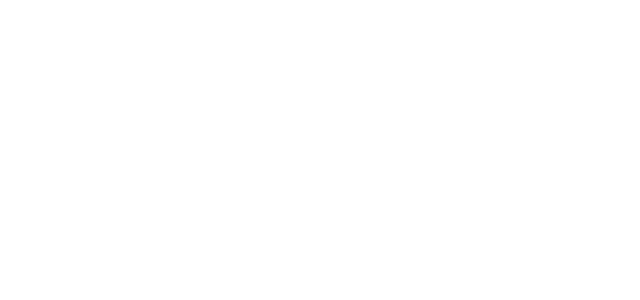
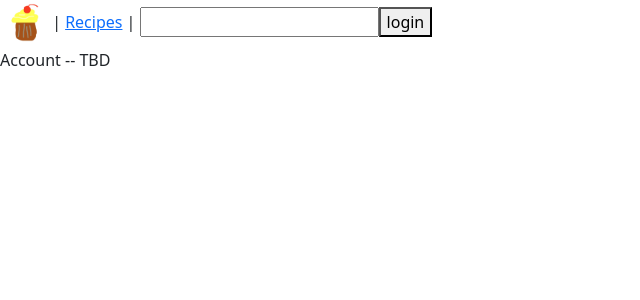
Before and after one commit to reddenx/recipejournal, a Vue app in the folder src/recipe-journal-client/: page /account in a window 1280 px wide. Shown: the top 300 px of the page, without its empty margins (0-640 px from the left). Built offline with nearby package versions, Linux system fonts and the light colour scheme; no server answers.

Commit message:
navbar, stubbed out remaining views

```diff
--- a/src/recipe-journal-client/src/App.vue
+++ b/src/recipe-journal-client/src/App.vue
@@ -1,8 +1,23 @@
 <template>
-  <div id="app">
-    <router-view/>
-  </div>
+    <div id="app">
+        <navigation-bar />
+        <router-view />
+    </div>
 </template>
+
+<script>
+import NavigationBar from "./components/NavigationBar.vue";
+
+export default {
+    components: { NavigationBar },
+    data: () => ({
+        test: "hi",
+    }),
+};
+</script>
 
 <style>
 </style>
+
+<style>
+</style>
--- a/src/recipe-journal-client/src/components/LoginComponent.vue
+++ b/src/recipe-journal-client/src/components/LoginComponent.vue
@@ -1,13 +1,19 @@
 <template>
-  <div>
-    <div v-if="!user">
-      <input type="text" v-model="username" :disabled="busy" /><button type="button" @click="login" :disabled="busy">
+    <div class="login-container">
+        <div v-if="!user" class="loggedout-container">
+            <input type="text" v-model="username" :disabled="busy" /><button
+                type="button"
+                @click="login"
+                :disabled="busy"
+            >
                 login
             </button>
         </div>
-    <div v-if="user">
-      {{ user.username }}
-      <button type="button" @click="logout" :disabled="busy" >logout</button>
+        <div v-if="user" class="loggedin-container">
+            <router-link to="account">{{ user.username }}</router-link>
+            <button type="button" @click="logout" :disabled="busy">
+                logout
+            </button>
         </div>
     </div>
 </template>
@@ -27,6 +33,8 @@
     async mounted() {
         this.busy = true;
         this.user = await userApi.getLoggedInUser();
+        if(this.user)
+            this.$emit('login', this.user.username);
         this.busy = false;
     },
     methods: {
@@ -35,19 +43,30 @@
             let success = await userApi.login(this.username);
             if (success) {
                 this.user = await userApi.getLoggedInUser();
+                this.$emit('login', this.user.username);
             }
             this.busy = false;
         },
         async logout() {
-      this.busy = true
+            this.busy = true;
             let success = await userApi.logout();
             this.user = null;
             this.username = "";
+            this.$emit('logout');
             this.busy = false;
-    }
+        },
     },
 };
 </script>
 
-<style>
+<style scoped>
+.login-container {
+    display: inline-block;
+}
+.loggedout-container {
+    display: inline-block;
+}
+.loggedin-container {
+    display: inline-block;
+}
 </style>
--- /dev/null
+++ b/src/recipe-journal-client/src/components/NavigationBar.vue
@@ -0,0 +1,40 @@
+<template>
+    <div>
+        <router-link to="/">
+            <img alt="Vue logo" src="../assets/logo.png" class="hero-logo-img" />
+        </router-link>
+        | <router-link to="/cook">Recipes</router-link> |
+        <template v-if="isLoggedIn">
+            <router-link to="/journal">Journal</router-link> |
+            <router-link to="/goals">Goals</router-link> |
+            <router-link to="/groceries">Groceries</router-link> |
+        </template>
+        <login-component @login="handleLogin" @logout="handleLogout" />
+    </div>
+</template>
+
+<script>
+import LoginComponent from "../components/LoginComponent.vue";
+
+export default {
+    components: { LoginComponent },
+    data: () => ({
+        isLoggedIn: false,
+    }),
+    methods: {
+        handleLogin(username) {
+            this.isLoggedIn = true;
+        },
+        handleLogout() {
+            this.isLoggedIn = false;
+        },
+    },
+};
+</script>
+
+<style local>
+.hero-logo-img {
+    width: 3em;
+    height: 3em;
+}
+</style>
--- /dev/null
+++ b/src/recipe-journal-client/src/views/AccountPage.vue
@@ -0,0 +1,15 @@
+<template>
+  <div>
+    Account -- TBD
+  </div>
+</template>
+
+<script>
+export default {
+
+}
+</script>
+
+<style>
+
+</style>
--- /dev/null
+++ b/src/recipe-journal-client/src/views/GoalsPage.vue
@@ -0,0 +1,15 @@
+<template>
+  <div>
+    Goals -- WIP
+  </div>
+</template>
+
+<script>
+export default {
+
+}
+</script>
+
+<style>
+
+</style>
--- a/src/recipe-journal-client/src/views/HomePage.vue
+++ b/src/recipe-journal-client/src/views/HomePage.vue
@@ -1,33 +1,13 @@
 <template>
     <div class="container">
-        <div class="row">
-            <div class="col">
-                <img alt="Vue logo" src="../assets/logo.png" />
-            </div>
-            <div class="col">the recipe list!
-                <login-component />
-            </div>
-        </div>
-        <div class="row">
-            <div class="col">recent entries: TODO (put summary cards here)</div>
-        </div>
-        <div class="row">
-            <div class="col">
-                <router-link :to="'cook'">Recipe list here!</router-link>
-                <br />
-                <router-link :to="'groceries'">Groceries list here!</router-link>
-            </div>
-        </div>
+        <h1>Welcome, it's time to cook!</h1>
+        <img alt="Vue logo" src="../assets/logo.png" />
     </div>
 </template>
 
 <script>
-import LoginComponent from '../components/LoginComponent.vue';
-import RecipeApi from "../scripts/recipe_api-proto";
-
 export default {
     name: "HomeView",
-    components: {LoginComponent},
     data: () => ({}),
     async mounted() {},
     methods: {},
--- /dev/null
+++ b/src/recipe-journal-client/src/views/JournalPage.vue
@@ -0,0 +1,15 @@
+<template>
+  <div>
+    journal page -- WIP
+  </div>
+</template>
+
+<script>
+export default {
+
+}
+</script>
+
+<style>
+
+</style>
```
Also changed, not shown: src/recipe-journal-client/src/router/index.js (+16 -0 lines), 1 other file (tests, documents, lock files or other folders). Lines whose indentation alone changed are shown as unchanged.
